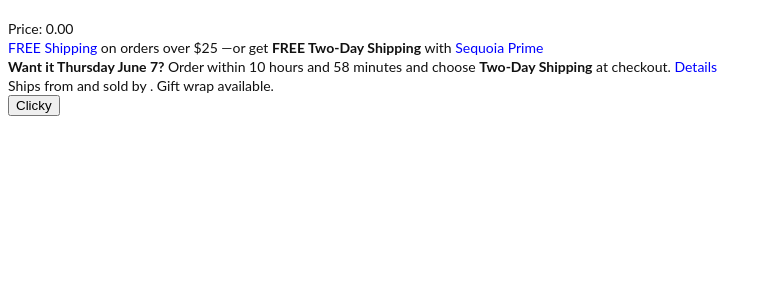
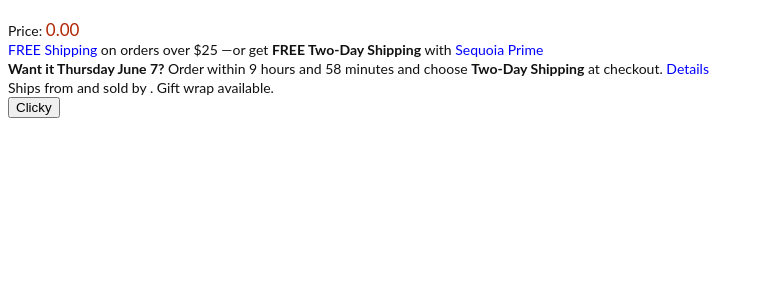
Before and after one commit to kmmcc/product-description-FEC, a React app: page / in a window 1280 px wide. Shown: the top 300 px of the page, without its empty margins (0-772 px from the left). Built offline with nearby package versions, Linux system fonts and the light colour scheme; the HTML template or start-up script is replaced by a standard one.

Commit message:
add red text to price, second fix of ship by display bug

```diff
--- a/client/src/components/App.jsx
+++ b/client/src/components/App.jsx
@@ -33,6 +33,13 @@ const DescriptionText = styled.span`
   line-height: 19px;
   color: #111;
 `
+
+const RedPrice = DescriptionText.extend`
+  color: #B12704;
+  font-size: 17px;
+  line-height: 1.255;
+`
+
 export const DescriptionTextBold = DescriptionText.extend`
   font-weight: bold;
 `
@@ -106,7 +113,7 @@ class App extends React.Component {
 
 
         <DescriptionText>
-          <div id='price-container'> Price: {(this.state.ourprice).toFixed(2)} </div>
+          <div id='price-container'> Price: <RedPrice> {(this.state.ourprice).toFixed(2)} </RedPrice> </div>
             <div>
               <DescriptionLink>FREE Shipping </DescriptionLink>on orders over $25 —or get <DescriptionTextBold>FREE Two-Day Shipping </DescriptionTextBold>with <DescriptionLink>Sequoia Prime</DescriptionLink>
             </div>
--- a/client/src/components/StockStatus.jsx
+++ b/client/src/components/StockStatus.jsx
@@ -16,6 +16,7 @@ export function StockStatus (props) {
 export function InStock() {
   let time = new Date(Date.now())
   let hours = time.getHours()
+  console.log('hours', hours)
   let minutes = 60 - time.getMinutes()
 
   if (minutes === 60) {
@@ -28,13 +29,14 @@ export function InStock() {
   let weekDay = date.getDay() + 2;
   let mm = date.getMonth();
 
-  if (hours >= 12) {
+  if (hours > 12) {
     hours = hours - 12
     dd = dd + 1
     weekDay = weekDay + 1
   }
 
-  let timeTil = 14 - hours
+  let timeTil = 13 - hours
+  console.log('timetil', timeTil)
 
   if (weekDay > 6) {
     weekDay = weekDay - 7
@@ -74,7 +76,7 @@ export function InStock() {
     return <div> <DescriptionTextBold> Want it {weekDay + ' ' + mm + ' ' + dd}? </DescriptionTextBold> Order within {timeTil} hour and {minutes} minute and choose <DescriptionTextBold>Two-Day Shipping </DescriptionTextBold>at checkout. <DescriptionLink>Details</DescriptionLink></div>
   }
   else if (hours === 1) {
-    return <div> <DescriptionTextBold> Want it {weekDay + ' ' + mm + ' ' + dd}? </DescriptionTextBold> Order within {minutes} minute and choose <DescriptionTextBold>Two-Day Shipping </DescriptionTextBold>at checkout. <DescriptionLink>Details</DescriptionLink></div>
+    return <div> <DescriptionTextBold> Want it {weekDay + ' ' + mm + ' ' + dd}? </DescriptionTextBold> Order within {timeTil} hour and {minutes} minutes and choose <DescriptionTextBold>Two-Day Shipping </DescriptionTextBold>at checkout. <DescriptionLink>Details</DescriptionLink></div>
   }
   else if (minutes === 1) {
     return <div> <DescriptionTextBold> Want it {weekDay + ' ' + mm + ' ' + dd}? </DescriptionTextBold> Order within {timeTil} hour and choose <DescriptionTextBold>Two-Day Shipping </DescriptionTextBold>at checkout. <DescriptionLink>Details</DescriptionLink></div>
```
